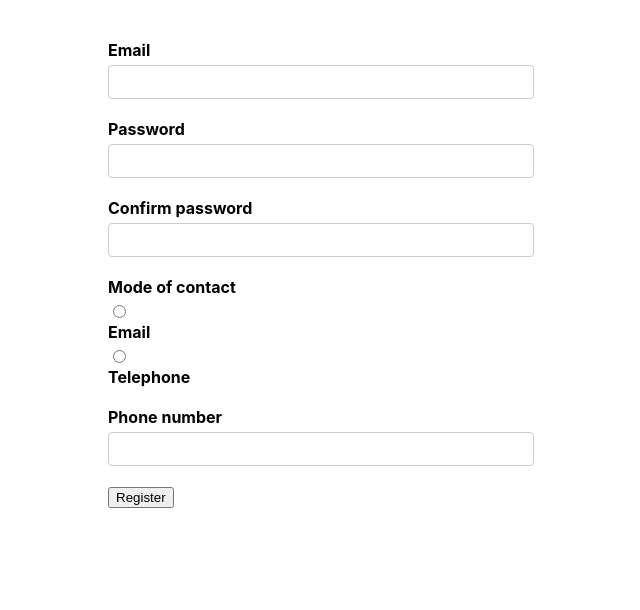
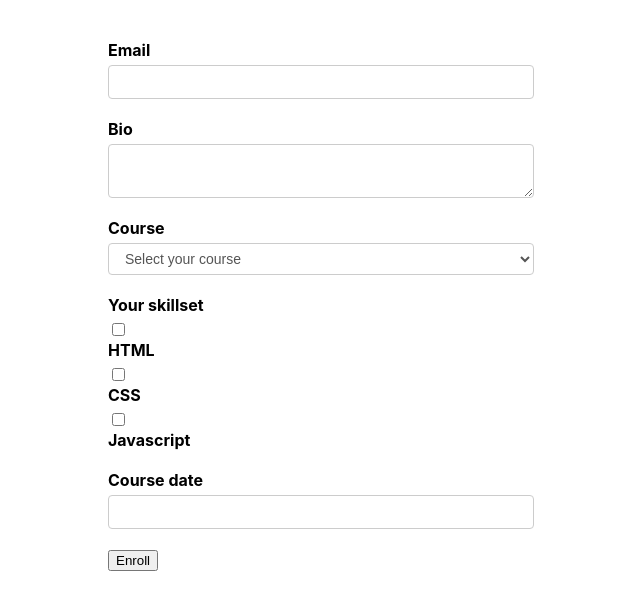
Before and after one commit to vapinedo/React-FormikDemo, a React (Create React App) app: page / in a window 1280 px wide. Shown: the top 610 px of the page, without its empty margins (319-959 px from the left). Built offline with nearby package versions, Linux system fonts and the light colour scheme.

Commit message:
[ADD] enrollment form

```diff
--- a/src/App.js
+++ b/src/App.js
@@ -1,12 +1,13 @@
 import './App.css';
 // import { FormikContainter } from './components/FormikContainter';
 // import LoginForm from './components/LoginForm';
-import RegistrationForm from './components/RegistrationForm';
+// import RegistrationForm from './components/RegistrationForm';
+import EnrollmentForm from './components/EnrollmentForm';
 
 const App = () => {
   return (
     <div className="App">
-      <RegistrationForm />
+      <EnrollmentForm />
     </div>
   );
 }
--- a/src/components/CheckboxGroup.js
+++ b/src/components/CheckboxGroup.js
@@ -10,7 +10,6 @@
       <label>{label}</label>
       <Field name={name} {...rest}>
         {({ field }) => {
-            console.log('Field', field)
           return options.map(option => {
             return (
               <React.Fragment key={option.key}>
--- /dev/null
+++ b/src/components/EnrollmentForm.js
@@ -0,0 +1,90 @@
+import React from 'react'
+import { Formik, Form } from 'formik'
+import * as Yup from 'yup'
+import FormikControl from './FormikControl'
+import '../App.css'
+
+const EnrollmentForm = () => {
+
+    const dropdownOptions = [
+        { key: 'Select your course', value: '' },
+        { key: 'React', value: 'react' },
+        { key: 'Angular', value: 'Angular' },
+        { key: 'Vue', value: 'vue' }
+    ]
+
+    const checkboxOptions = [
+        { key: 'HTML', value: 'html' },
+        { key: 'CSS', value: 'css' },
+        { key: 'Javascript', value: 'javascript' }
+    ]
+
+    const initialValues = {
+        email: '',
+        bio: '',
+        course: '',
+        skills: [],
+        courseDate: null
+    }
+
+    const validationSchema = Yup.object({
+        email: Yup
+            .string()
+            .email('Invalid email format')
+            .required('Required'),
+        bio: Yup.string().required('Required'),
+        course: Yup.string().required('Required'),
+        courseDate: Yup.date().required('Required').nullable()
+    })
+
+    const onSubmit = values => {
+        console.log('Form data', values)
+    }
+
+    return (
+        <Formik
+            initialValues={initialValues}
+            validationSchema={validationSchema}
+            onSubmit={onSubmit}
+        >
+            {formik =>(
+                <Form>
+                    <FormikControl
+                        control='input'
+                        type='email'
+                        label='Email'
+                        name='email'
+                    />
+                    <FormikControl
+                        control='textarea'
+                        label='Bio'
+                        name='bio'
+                    />
+                    <FormikControl
+                        control='select'
+                        label='Course'
+                        name='course'
+                        options={dropdownOptions}
+                    />
+                    <FormikControl
+                        control='checkbox'
+                        label='Your skillset'
+                        name='skills'
+                        options={checkboxOptions}
+                    />
+                    <FormikControl
+                        control='date'
+                        label='Course date'
+                        name='courseDate'
+                    />
+
+                    <button type='submit' disabled={!formik.isValid}>
+                        Enroll
+                    </button>
+                </Form>
+            )}
+        </Formik>
+    )
+}
+
+export default EnrollmentForm
```
